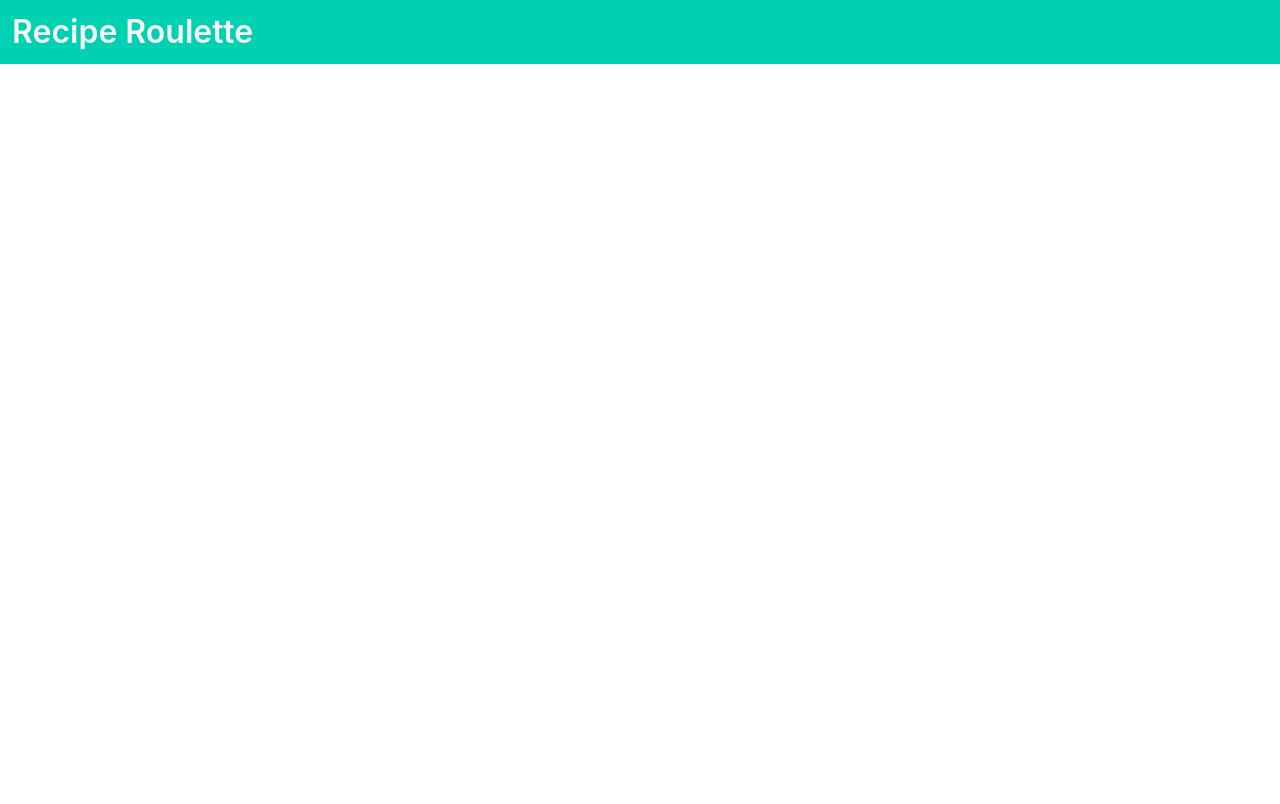
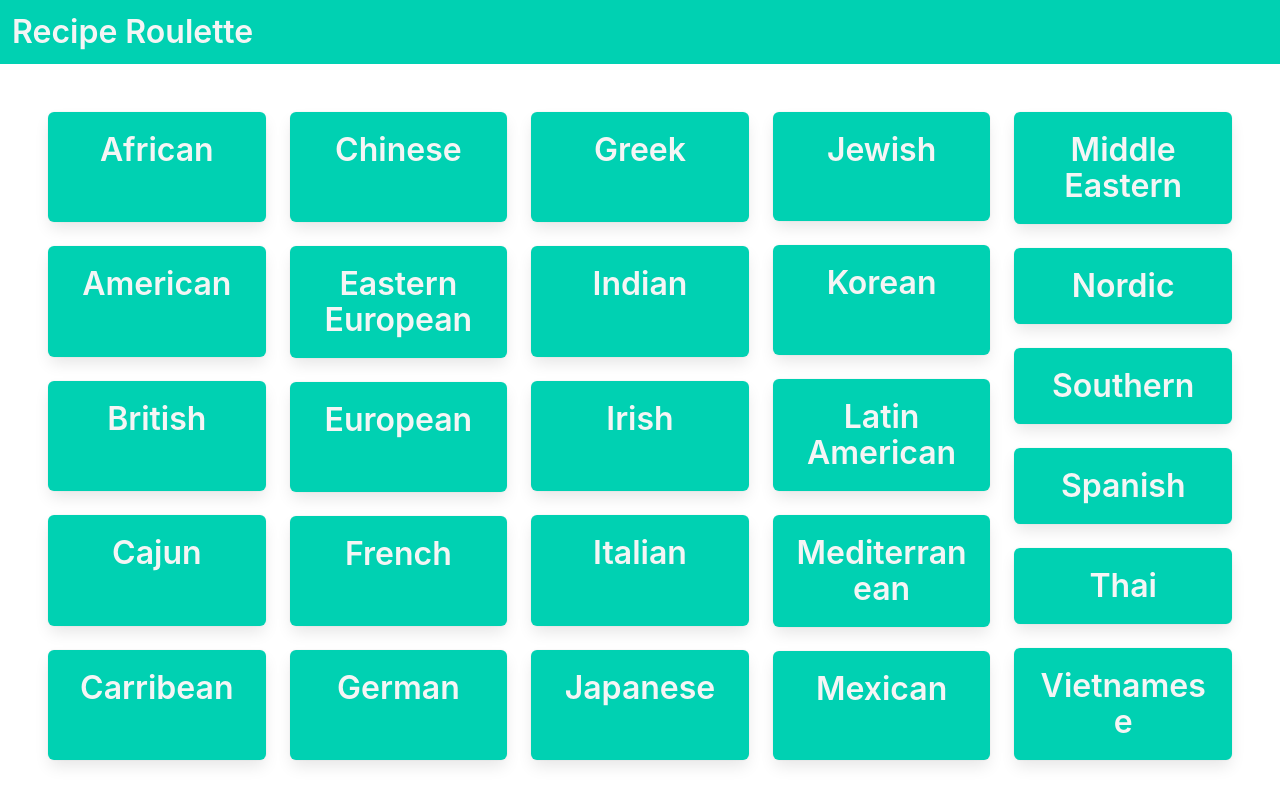
Before and after one commit to bengovernali/recipe-app, a React (Create React App) app: page /cuisines in a window 1280 px wide. Shown: the top 804 px of the page. Built offline with nearby package versions, Linux system fonts and the light colour scheme.

Commit message:
removed randomByCuisine files and routes. created tile links for all cuisines supported by spoonacular.

```diff
--- a/src/App.js
+++ b/src/App.js
@@ -4,9 +4,9 @@ import { BrowserRouter as Router, Route } from "react-router-dom";
 
 import Home from "./components/home";
 import RandomRecipe from "./components/randomRecipe";
-import RandomByCuisine from "./components/randomByCuisine";
 import Cuisines from "./components/cuisines";
 import Navbar from "./components/navbar";
+import Cuisine from "./components/cuisine";
 
 function App() {
   return (
@@ -16,8 +16,8 @@ function App() {
           <Navbar />
           <Route path="/" exact component={Home} />
           <Route path="/random" component={RandomRecipe} />
-          <Route path="randomByCuisine" component={RandomByCuisine} />
-          <Route path="cuisines" component={Cuisines} />
+          <Route path="/cuisines" component={Cuisines} />
+          <Route path="/cuisine" component={Cuisine} />
         </div>
       </div>
     </Router>
--- /dev/null
+++ b/src/components/cuisine.js
@@ -0,0 +1,15 @@
+import React, { Component } from "react";
+
+class Cuisine extends Component {
+    render() {
+        return (
+          <div>
+              <div>
+                  Working as intended!
+              </div>
+          </div>
+        );
+      }
+}
+
+export default Cuisine;
--- a/src/components/cuisines.js
+++ b/src/components/cuisines.js
@@ -2,7 +2,100 @@ import React, { Component } from "react";
 
 class Cuisines extends Component {
   render() {
-    return <div>A list of cuisines will be generated here as cards</div>;
+    return (
+      <div className="section">
+        <div className="tile is-ancestor">
+          <div className="tile is-vertical is-parent">
+            <a className="tile is-child box has-background-primary has-text-centered" href="/cuisine/african">
+                <p className="title has-text-light has-text-centered">African</p>
+            </a>
+            <a className="tile is-child box has-background-primary has-text-centered" href="/cuisine/american">
+                <p className="title has-text-light has-text-centered">American</p>
+            </a>
+            <a className="tile is-child box has-background-primary has-text-centered" href="/cuisine/british">
+                <p className="title has-text-light has-text-centered">British</p>
+            </a>
+            <a className="tile is-child box has-background-primary has-text-centered" href="/cuisine/ajun">
+                <p className="title has-text-light has-text-centered">Cajun</p>
+            </a>
+            <a className="tile is-child box has-background-primary has-text-centered" href="/cuisine/carribean">
+                <p className="title has-text-light has-text-centered">Carribean</p>
+            </a>
+          </div>
+          <div className="tile is-vertical is-parent">
+            <a className="tile is-child box has-background-primary has-text-centered" href="/cuisine/chinese">
+                <p className="title has-text-light has-text-centered">Chinese</p>
+            </a>
+            <a className="tile is-child box has-background-primary has-text-centered" href="/cuisine/eastern-european">
+                <p className="title has-text-light has-text-centered">Eastern European</p>
+            </a>
+            <a className="tile is-child box has-background-primary has-text-centered" href="/cuisine/european">
+                <p className="title has-text-light has-text-centered">European</p>
+            </a>
+            <a className="tile is-child box has-background-primary has-text-centered" href="/cuisine/french">
+                <p className="title has-text-light has-text-centered">French</p>
+            </a>
+            <a className="tile is-child box has-background-primary has-text-centered" href="/cuisine/german">
+                <p className="title has-text-light has-text-centered">German</p>
+            </a>
+          </div>
+          <div className="tile is-vertical is-parent">
+            <a className="tile is-child box has-background-primary has-text-centered" href="/cuisine/greek">
+                <p className="title has-text-light has-text-centered">Greek</p>
+            </a>
+            <a className="tile is-child box has-background-primary has-text-centered" href="/cuisine/indian">
+                <p className="title has-text-light has-text-centered">Indian</p>
+            </a>
+            <a className="tile is-child box has-background-primary has-text-centered" href="/cuisine/irish">
+                <p className="title has-text-light has-text-centered">Irish</p>
+            </a>
+            <a className="tile is-child box has-background-primary has-text-centered" href="/cuisine/italian">
+                <p className="title has-text-light has-text-centered">Italian</p>
+            </a>
+            <a className="tile is-child box has-background-primary has-text-centered" href="/cuisine/japanese">
+                <p className="title has-text-light has-text-centered">Japanese</p>
+            </a>
+          </div>
+          <div className="tile is-vertical is-parent">
+            <a className="tile is-child box has-background-primary has-text-centered" href="/cuisine/jewish">
+                <p className="title has-text-light has-text-centered">Jewish</p>
+            </a>
+            <a className="tile is-child box has-background-primary has-text-centered" href="/cuisine/korean">
+                <p className="title has-text-light has-text-centered">Korean</p>
+            </a>
+            <a className="tile is-child box has-background-primary has-text-centered" href="/cuisine/latin-american">
+                <p className="title has-text-light has-text-centered">Latin American</p>
+            </a>
+            <a className="tile is-child box has-background-primary has-text-centered" href="/cuisine/mediterranean">
+                <p className="title has-text-light has-text-centered">Mediterranean</p>
+            </a>
+            <a className="tile is-child box has-background-primary has-text-centered" href="/cuisine/mexican">
+                <p className="title has-text-light has-text-centered">Mexican</p>
+            </a>
+          </div>
+          <div className="tile is-vertical is-parent">
+            <a className="tile is-child box has-background-primary has-text-centered" href="/cuisine/middle-eastern">
+                <p className="title has-text-light has-text-centered">Middle Eastern</p>
+            </a>
+            <a className="tile is-child box has-background-primary has-text-centered" href="/cuisine/nordic">
+                <p className="title has-text-light has-text-centered">Nordic</p>
+            </a>
+            <a className="tile is-child box has-background-primary has-text-centered" href="/cuisine/southern">
+                <p className="title has-text-light has-text-centered">Southern</p>
+            </a>
+            <a className="tile is-child box has-background-primary has-text-centered" href="/cuisine/spanish">
+                <p className="title has-text-light has-text-centered">Spanish</p>
+            </a>
+            <a className="tile is-child box has-background-primary has-text-centered" href="/cuisine/thai">
+                <p className="title has-text-light has-text-centered">Thai</p>
+            </a>
+            <a className="tile is-child box has-background-primary has-text-centered" href="/cuisine/vietnamese">
+                <p className="title has-text-light has-text-centered">Vietnamese</p>
+            </a>
+          </div>
+        </div>
+      </div>
+    );
   }
 }
 
--- a/src/components/randomByCuisine.js
+++ /dev/null
@@ -1,14 +0,0 @@
-import React, { Component } from "react";
-
-class RandomByCuisine extends Component {
-  render() {
-    return (
-      <div>
-        A list of cuisines will be generated here as cards to generate a random
-        recipe from
-      </div>
-    );
-  }
-}
-
-export default RandomByCuisine;
```
